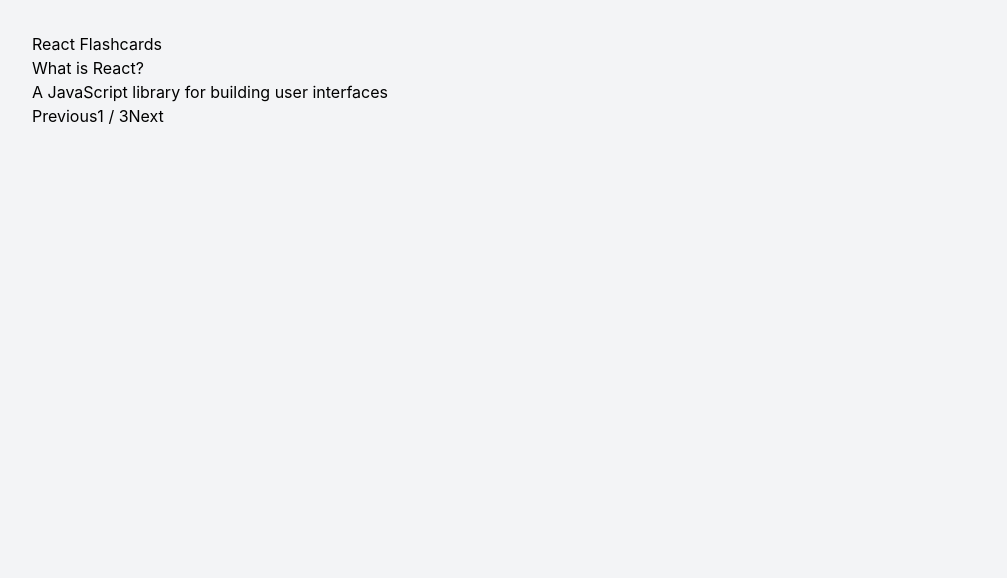
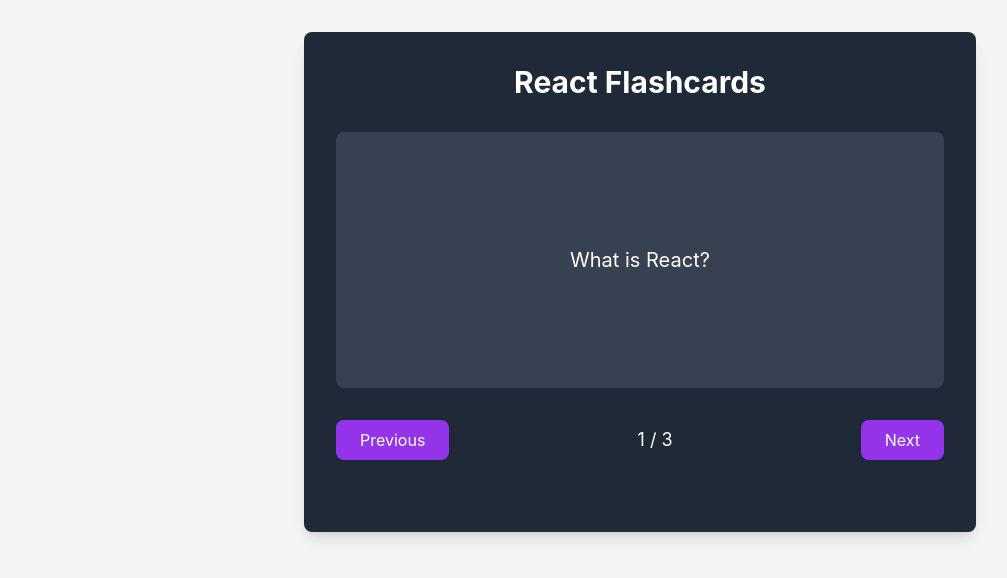
Before and after one commit to Kamaruddheen/react-example, a React (Vite) app: page /flashcards in a window 1280 px wide. Shown: the top 578 px of the page, without its empty margins (0-1007 px from the left). Built offline with nearby package versions, Linux system fonts and the light colour scheme; the HTML template or start-up script is replaced by a standard one.

Commit message:
feat: design flashcards UI

```diff
--- /dev/null
+++ b/src/Components/Examples/Flashcards/Flashcards.css
@@ -0,0 +1,62 @@
+.flashcards-container {
+  @apply max-w-2xl mx-auto bg-gray-800 p-8 rounded-lg shadow-lg;
+  min-height: 500px;
+}
+
+.flashcards-title {
+  @apply text-3xl font-bold text-white mb-8 text-center;
+}
+
+.card-container {
+  @apply w-full h-64 relative perspective-1000 mb-8;
+}
+
+.card {
+  @apply w-full h-full relative transform-gpu transition-transform duration-500 cursor-pointer;
+  transform-style: preserve-3d;
+}
+
+.card.flipped {
+  transform: rotateY(180deg);
+}
+
+.card-front,
+.card-back {
+  @apply absolute w-full h-full bg-gray-700 rounded-lg p-6 flex items-center justify-center
+    backface-hidden;
+}
+
+.card-front p,
+.card-back p {
+  @apply text-white text-xl text-center;
+}
+
+.card-back {
+  transform: rotateY(180deg);
+}
+
+.controls {
+  @apply flex items-center justify-between mt-6;
+}
+
+.control-button {
+  @apply bg-purple-600 text-white py-2 px-6 rounded-lg
+    hover:bg-purple-500 transition-colors duration-200;
+}
+
+.card-counter {
+  @apply text-white text-lg;
+}
+
+/* Add these utility classes if not available in Tailwind config */
+.perspective-1000 {
+  perspective: 1000px;
+}
+
+.backface-hidden {
+  backface-visibility: hidden;
+}
+
+.transform-gpu {
+  transform: translate3d(0, 0, 0);
+}
--- a/src/Components/Examples/Flashcards/Flashcards.jsx
+++ b/src/Components/Examples/Flashcards/Flashcards.jsx
@@ -1,4 +1,5 @@
 import React, { useState } from "react";
+import "./Flashcards.css";
 
 const Flashcards = () => {
   const [cards, setCards] = useState([
```
